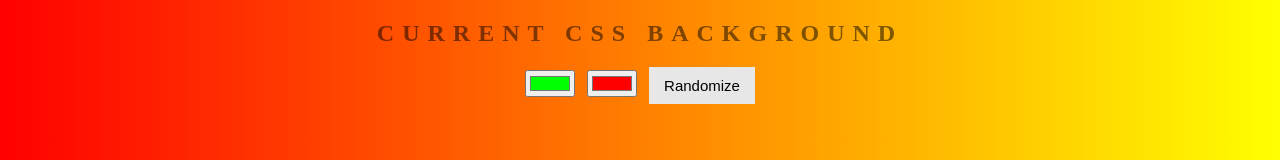
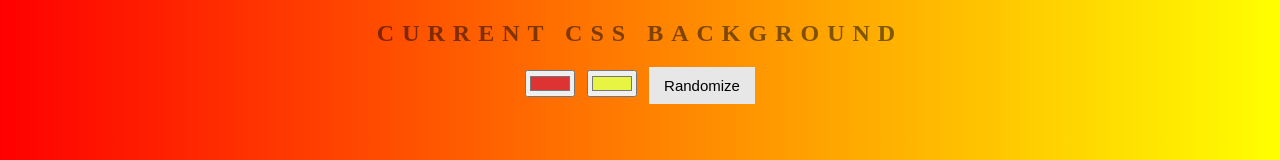
Before and after one commit to KrisStobbe/background-gradiant-generator, a plain HTML site: page index.html in a window 1280 px wide. Shown: the part 185-345 px from the top of the page. Drawn offline with Linux system fonts and the light colour scheme.

Commit message:
Updating Color Pickers to Initialize Correct Colors

```diff
--- a/index.html
+++ b/index.html
@@ -7,8 +7,8 @@
 <body id="gradient">
 	<h1>Background Generator</h1>
 	<h2>Current CSS Background</h2>
-	<input type="color" name="color1" class = "color1" value="#00FF00">
-	<input type="color" name="color2" class = "color2" value="#FF0000">
+	<input type="color" name="color1" class = "color1" value="#dd3333">
+	<input type="color" name="color2" class = "color2" value="#e8f442">
 	<button onclick="randomGradient()" type="button" class = "button"> Randomize </button>
 	<br> <br>
 	<h3>
--- a/script.js
+++ b/script.js
@@ -38,9 +38,14 @@ function getRandomInt(max) {
 
 //Adding function that changes Linear Gradient on Click
 function randomGradient(){
+	// var1 = getRandomInt(255);var2 = getRandomInt(255);
+	// var3 = getRandomInt(255);var4 = getRandomInt(255);
+	// var5 = getRandomInt(255);var6 = getRandomInt(255);
 	body.style.background = "linear-gradient(to right, rgb("
 	+ getRandomInt(255) +"," + getRandomInt(255) +"," + getRandomInt(255)
 	+ "), rgb(" + getRandomInt(255) +"," + getRandomInt(255) +"," + getRandomInt(255)
 	+ "))";
 	css.textContent = body.style.background + ";";
+
+	// document.getElementById("color1").setAttribute('value',="#3e22f7");
 }
```
